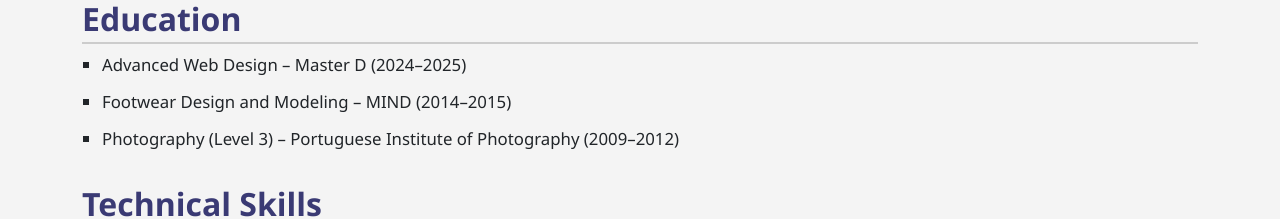
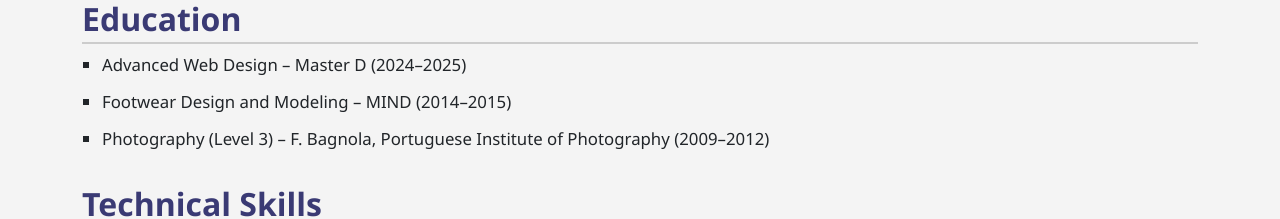
Before and after one commit to Nicolauder/meucv2025-, a plain HTML site: page index_en.html in a window 1280 px wide. Shown: the part 1460-1679 px from the top of the page. Drawn offline with nearby package versions, Linux system fonts and the light colour scheme.

Commit message:
Update index_en.html

```diff
--- a/index_en.html
+++ b/index_en.html
@@ -70,7 +70,7 @@
     <ul>
       <li>Advanced Web Design – Master D (2024–2025)</li>
       <li>Footwear Design and Modeling – MIND (2014–2015)</li>
-      <li>Photography (Level 3) – Portuguese Institute of Photography (2009–2012)</li>
+      <li>Photography (Level 3) – F. Bagnola, Portuguese Institute of Photography (2009–2012)</li>
     </ul>
   </section>
 
```
